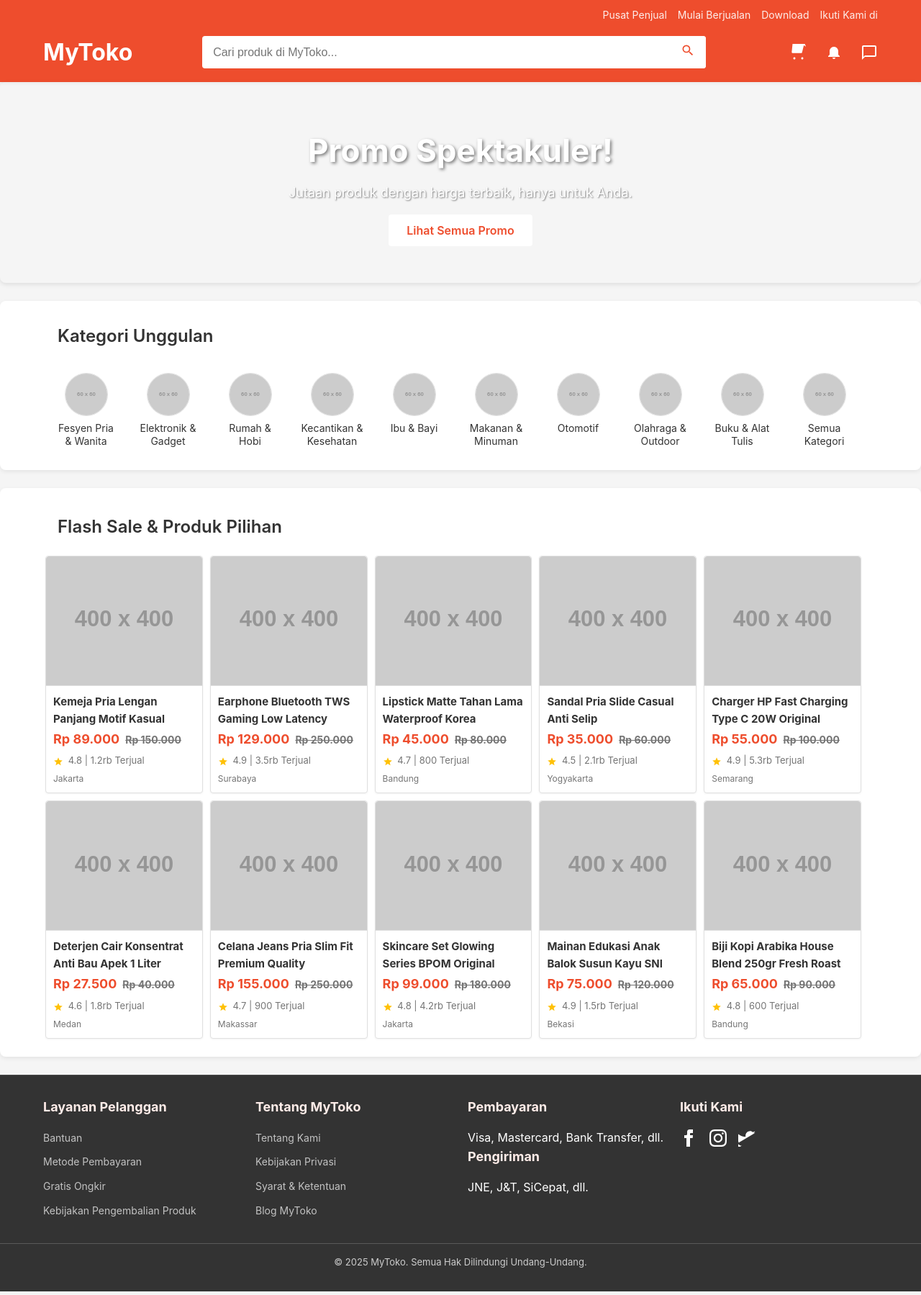
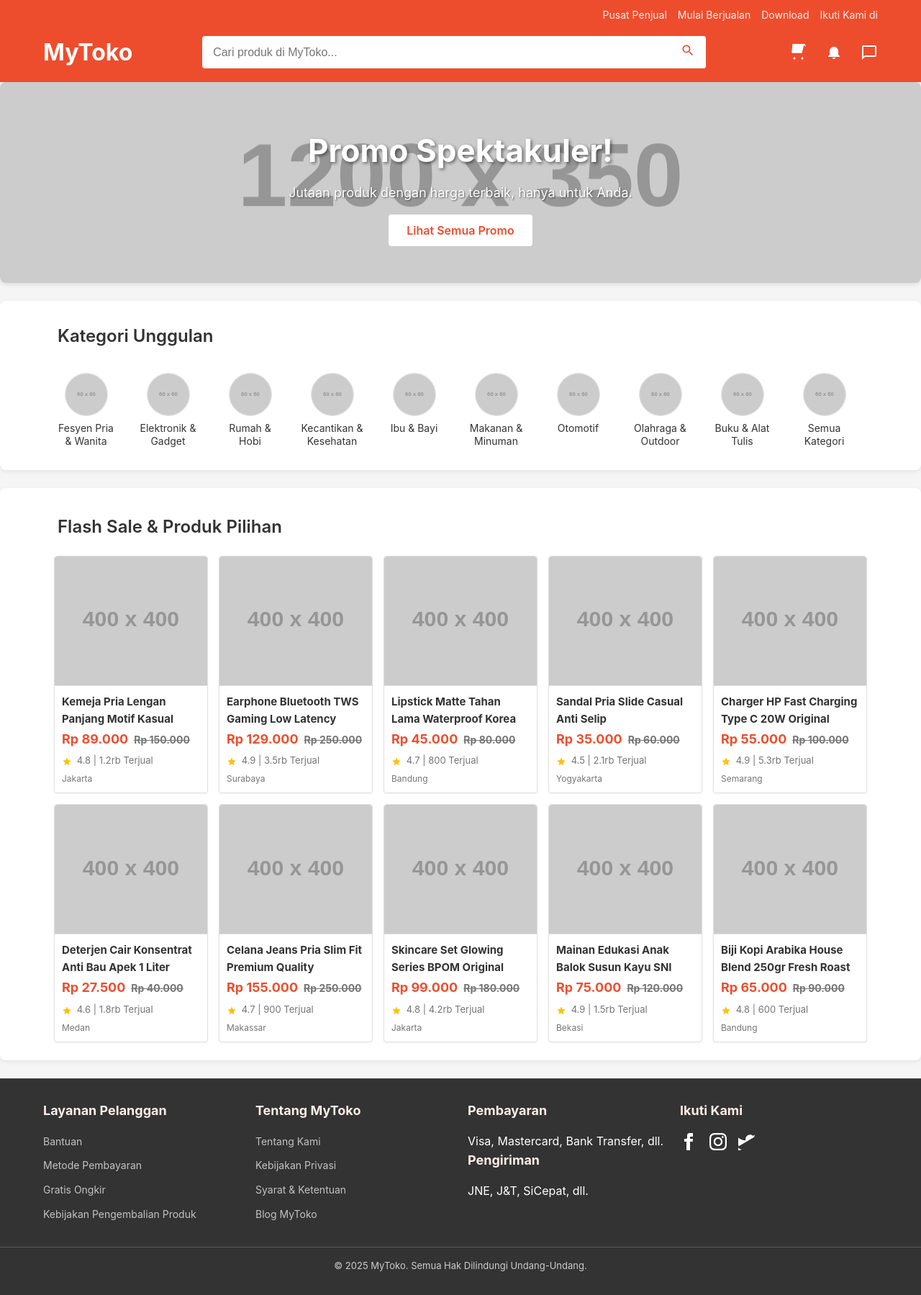
Before and after one commit to x-qmo/x-qmo.github.io, a Jekyll site: the page built from _landing_pages/contoh-lading.md, in a window 1280 px wide. Shown: the whole page at 72% size. Built offline with Jekyll 4.4.1, drawn with Linux system fonts in a browser that asks for light colours.

Commit message:
Update landing-pageku.css

```diff
--- a/assets/css/landing-pageku.css
+++ b/assets/css/landing-pageku.css
@@ -148,6 +148,7 @@
 
         /* Hero Section (Banner) */
         .hero-section {
+            background: url('https://placehold.co/1200x350/EE4D2D/FFFFFF?text=Diskon+Terbesar+Hanya+di+MyToko') center center/cover no-repeat;
             color: var(--white);
             text-align: center;
             padding: 60px 20px;
@@ -258,9 +259,9 @@
         .product-grid {
             display: flex;
             flex-wrap: wrap;
-            gap: 10px; /* Smaller gap for products */
+            gap: 15px; /* Smaller gap for products */
             justify-content: flex-start; /* Start from left */
-            padding: 0 3px; /* Internal padding */
+            padding: 0 15px; /* Internal padding */
         }
 
         .product-card {
```
